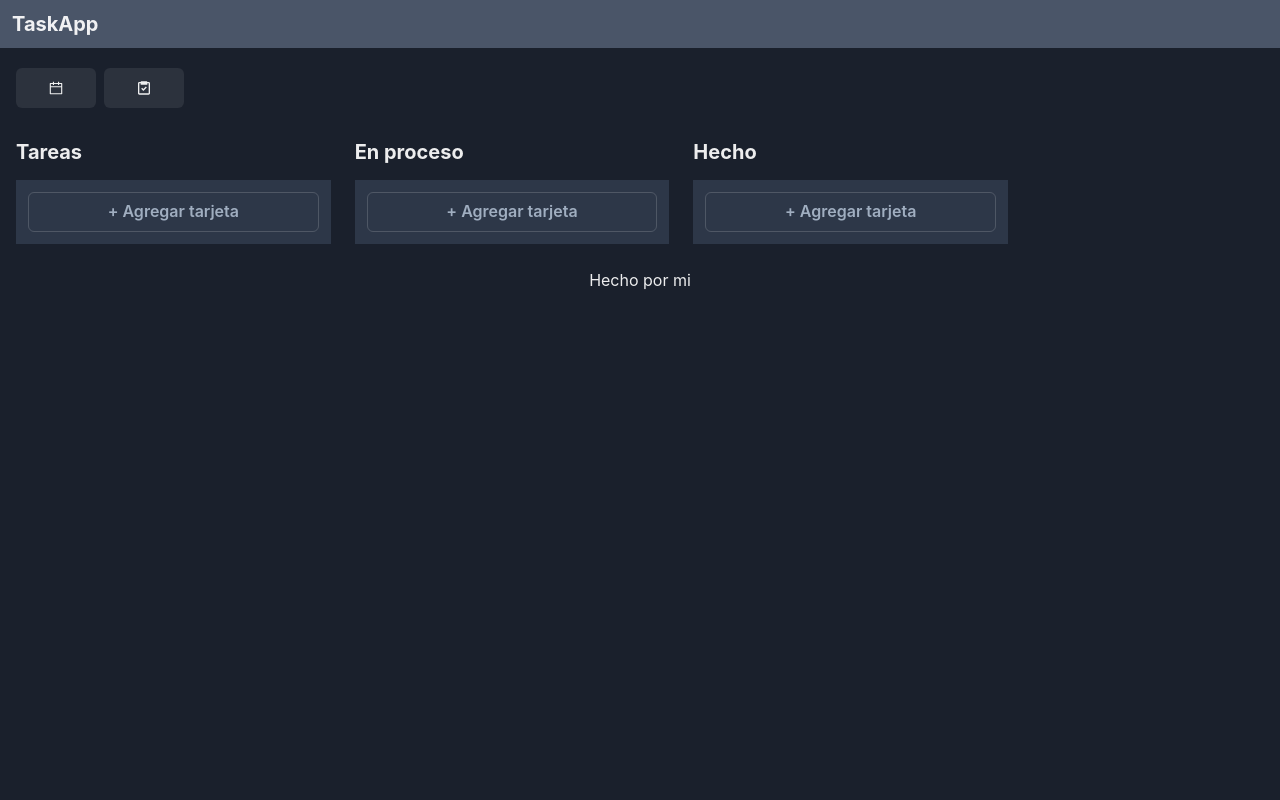
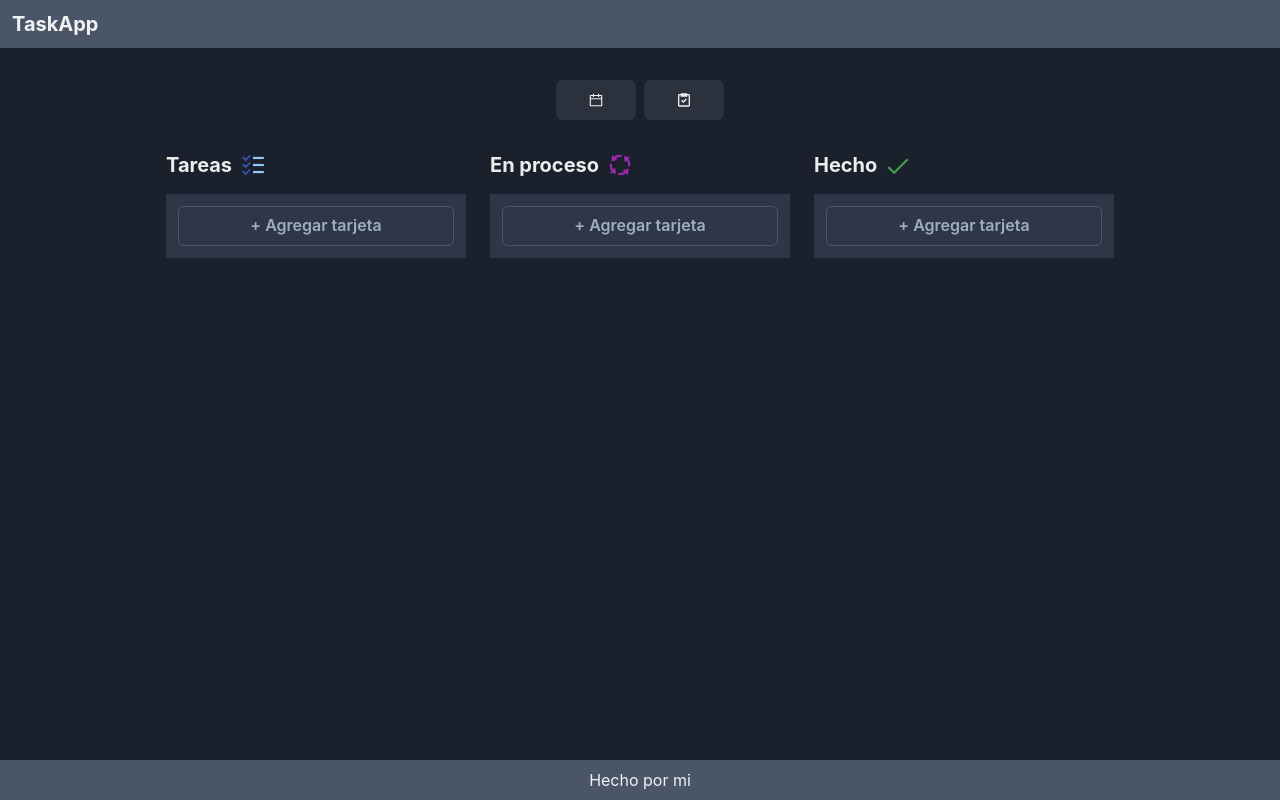
Before and after one commit to matiassanchez12/todoapp, a Next.js app: page / in a window 1280 px wide. Built offline with nearby package versions, Linux system fonts and the light colour scheme.

Commit message:
ui change

```diff
--- a/components/done/index.js
+++ b/components/done/index.js
@@ -3,14 +3,26 @@ import Item from "../Item";
 import { Stack, Button, Grid, Heading, GridItem } from "@chakra-ui/react";
 import { Droppable } from "react-beautiful-dnd";
 import { v4 as uuidv4 } from "uuid";
+import { FcCheckmark } from "react-icons/fc";
 
 function Done({ listDone, setListDone, selectedDay }) {
   return (
     <Stack flex={1} gap={2}>
-      <Heading size="md">Hecho</Heading>
+      <Stack direction="row" alignItems="center">
+        <Heading size="md">Hecho</Heading>
+        <FcCheckmark size={26} />
+      </Stack>
       <Droppable droppableId="DoneList">
         {(provided) => (
-          <Grid bg="gray.700" p={3} maxW={400} ref={provided.innerRef} {...provided.droppableProps} {...provided.dragHandleProps}>
+          <Grid
+            bg="gray.700"
+            p={3}
+            minW={300}
+            maxW={400}
+            ref={provided.innerRef}
+            {...provided.droppableProps}
+            {...provided.dragHandleProps}
+          >
             {listDone
               .filter((item) => item.day === selectedDay)
               .map((item, index) => (
--- a/components/footer/index.js
+++ b/components/footer/index.js
@@ -3,7 +3,7 @@ import React from "react";
 
 function Footer() {
   return (
-    <Box w="100%" textAlign="center" paddingY={4}>
+    <Box w="100%" paddingY={2} mt="40px !important" bg="gray.600" textAlign="center">
       <Text>Hecho por mi </Text>
     </Box>
   );
--- a/components/process/index.js
+++ b/components/process/index.js
@@ -3,14 +3,26 @@ import Item from "../Item";
 import { Stack, Button, Grid, Heading, GridItem } from "@chakra-ui/react";
 import { Droppable } from "react-beautiful-dnd";
 import { v4 as uuidv4 } from "uuid";
+import { FcProcess } from "react-icons/fc";
 
 function Process({ listProcess, setListProcess, selectedDay }) {
   return (
     <Stack flex={1} gap={2}>
-      <Heading size="md">En proceso</Heading>
+      <Stack direction="row" alignItems="center">
+        <Heading size="md">En proceso</Heading>
+        <FcProcess size={26} />
+      </Stack>
       <Droppable droppableId="ProcessList">
         {(provided) => (
-          <Grid bg="gray.700" p={3} maxW={400} ref={provided.innerRef} {...provided.droppableProps} {...provided.dragHandleProps}>
+          <Grid
+            bg="gray.700"
+            p={3}
+            minW={300}
+            maxW={400}
+            ref={provided.innerRef}
+            {...provided.droppableProps}
+            {...provided.dragHandleProps}
+          >
             {listProcess
               .filter((item) => item.day === selectedDay)
               .map((item, index) => (
--- a/components/todo/index.js
+++ b/components/todo/index.js
@@ -3,14 +3,26 @@ import Item from "../Item";
 import { Stack, Button, Grid, Heading, GridItem } from "@chakra-ui/react";
 import { Droppable } from "react-beautiful-dnd";
 import { v4 as uuidv4 } from "uuid";
+import { FcTodoList } from "react-icons/fc";
 
 function Todo({ listTodo, setListTodo, selectedDay }) {
   return (
     <Stack flex={1} gap={2}>
-      <Heading size="md">Tareas</Heading>
+      <Stack direction="row" alignItems="center">
+        <Heading size="md">Tareas</Heading>
+        <FcTodoList size={26} />
+      </Stack>
       <Droppable droppableId="TodosList">
         {(provided) => (
-          <Grid bg="gray.700" p={3} maxW={400} ref={provided.innerRef} {...provided.droppableProps} {...provided.dragHandleProps}>
+          <Grid
+            bg="gray.700"
+            p={3}
+            minW={300}
+            maxW={400}
+            ref={provided.innerRef}
+            {...provided.droppableProps}
+            {...provided.dragHandleProps}
+          >
             {listTodo
               .filter((item) => item.day === selectedDay)
               .map((item, index) => (
--- a/pages/index.js
+++ b/pages/index.js
@@ -1,4 +1,4 @@
-import { Box, Button, Container, Fade, Collapse, Stack } from "@chakra-ui/react";
+import { Button, Fade, Stack } from "@chakra-ui/react";
 import React from "react";
 import Calendar from "react-calendar";
 import List from "../components";
@@ -17,11 +17,9 @@ function App() {
   React.useEffect(() => onChange(new Date()), []);
 
   return (
-    <Stack>
+    <Stack height="100vh" gap={6}>
       <Nav />
-      <>
-        <Container maxW="container.lg" pt={3}>
-          <Stack h="100%" gap={6}>
+      <Stack h="100%" gap={6} paddingInline={8} marginBottom={4} justifyContent="center" alignItems="center">
         <Stack direction="row">
           <Button w={20} onClick={() => setIsOpen(!isOpen)}>
             <AiOutlineCalendar />
@@ -30,18 +28,28 @@ function App() {
             <BiTask />
           </Button>
         </Stack>
-            <Stack hidden={!isOpen} bg="teal.500" borderRadius={4} p={6} color="blue.700" left="35%" position="absolute" zIndex={2}>
-              <Fade in={isOpen} onBlur={() => setIsOpen(false)}>
+        <Stack
+          hidden={!isOpen}
+          bg="teal.500"
+          alignItems="end"
+          borderRadius={4}
+          p={6}
+          color="blue.700"
+          left="35%"
+          position="absolute"
+          zIndex={2}
+        >
+          <Button w={2} variant="ghost" onClick={() => setIsOpen(!isOpen)}>
+            x
+          </Button>
+          <Fade in={isOpen}>
             <Calendar onChange={onChange} value={value} />
           </Fade>
         </Stack>
-            <Stack>
+        <Stack flex={1}>
           <List selectedDay={value} />
         </Stack>
       </Stack>
-        </Container>
-      </>
-
       <Footer />
     </Stack>
   );
```
Lines whose indentation alone changed are shown as unchanged.
